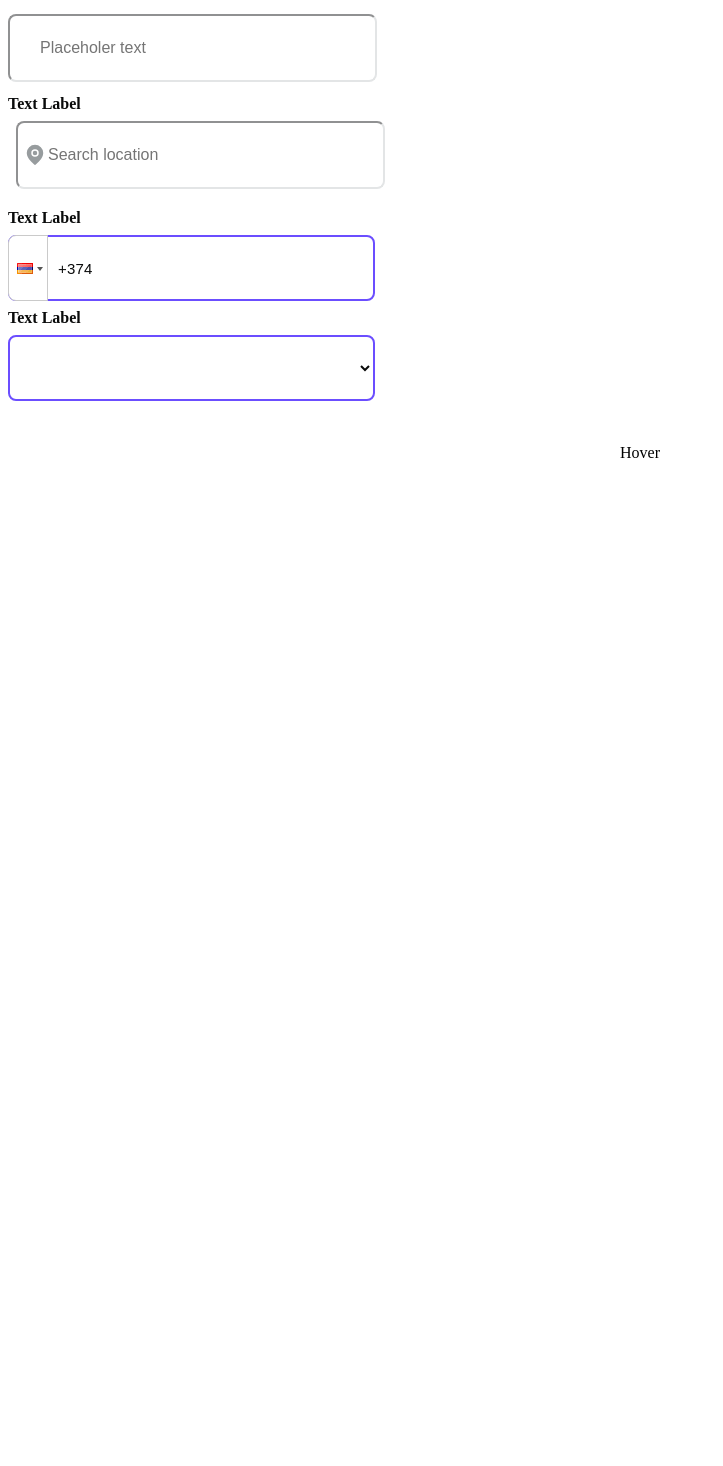
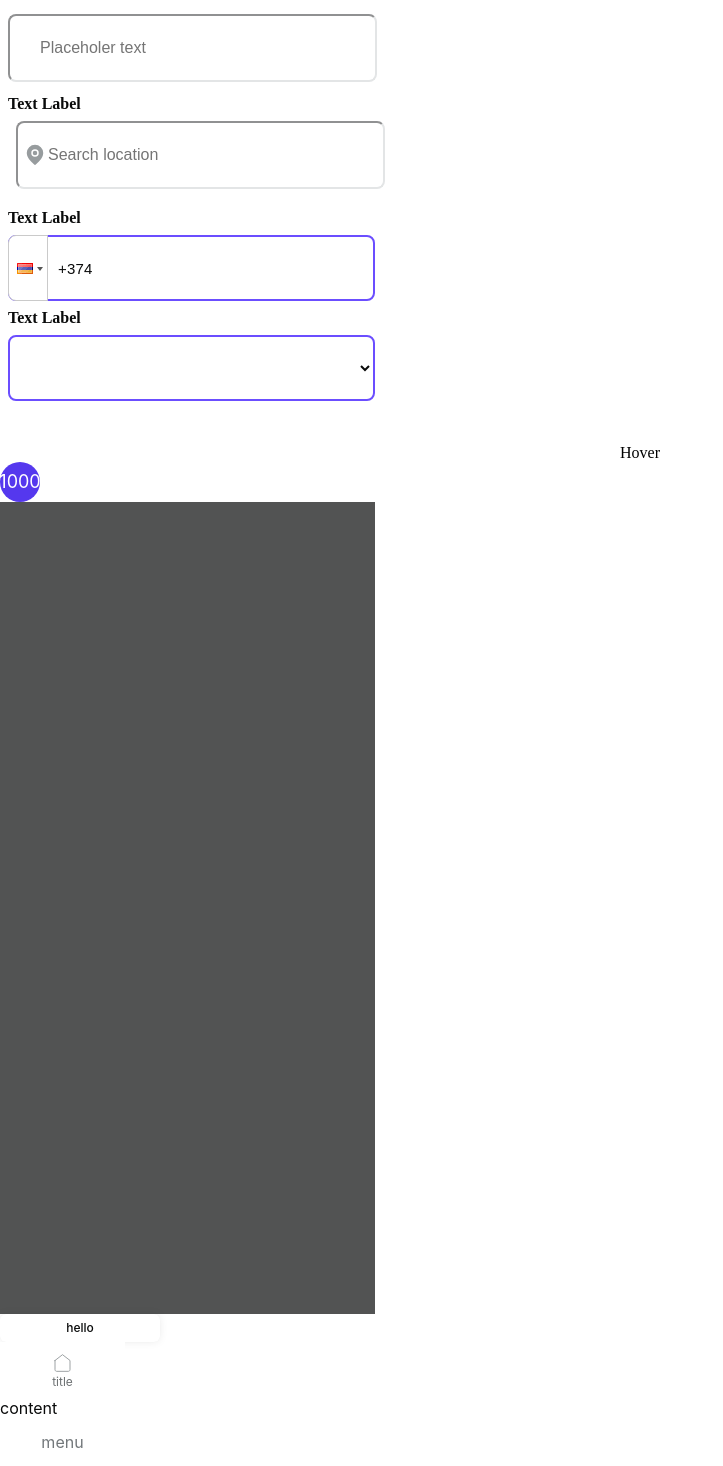
Before and after one commit to 2406Arsen/practice-project, a React (Create React App) app: page / in a window 1280 px wide. Shown: the part 493-1959 px from the top of the page, without its empty margins (0-723 px from the left). Before the commit the page ends 955 px from the top, so only its background shows below. Built offline with nearby package versions, Linux system fonts and the light colour scheme.

Commit message:
resolve Ernest's branch changes

```diff
--- a/src/App.tsx
+++ b/src/App.tsx
@@ -20,6 +20,12 @@ import Snackbars, {
   SnackbarsTypes,
 } from "shared/ui/Snackbars/Snackbars";
 import PopApp from "shared/ui/Popapp/Pop-up";
+import Date from "shared/ui/Partials/Date/Date";
+import Overlay from "shared/ui/Partials/Overlay/Overlay";
+import SegmentedControls from "shared/ui/Partials/SegmentedControls/SegmentedControls";
+import TabBars from "shared/ui/Partials/TabBars/TabBars";
+import Tables from "shared/ui/Partials/Tables/Tables";
+import Tabs from "shared/ui/Partials/Tabs/Tabs";
 
 const App = () => {
   const { theme, toggleTheme } = useTheme();
@@ -124,6 +130,14 @@ const App = () => {
         >
         Hover
       </Tooltip>
+
+
+      <Date date={1000}/>
+      <Overlay />
+      <SegmentedControls content="hello"/>
+      <TabBars title="title"/>
+      <Tables content="content" />
+      <Tabs menu="menu"/>
     </div>
   );
 };
```
Also changed, not shown: 1 other file (tests, documents, lock files or other folders).
